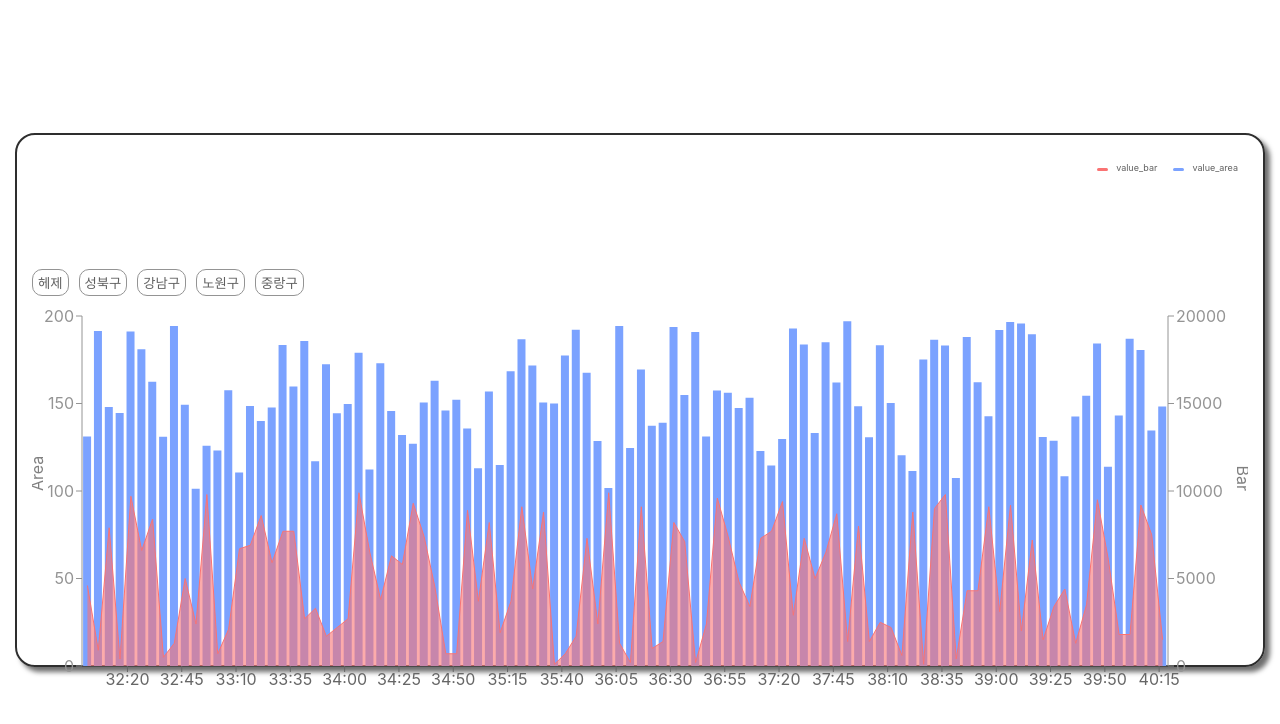
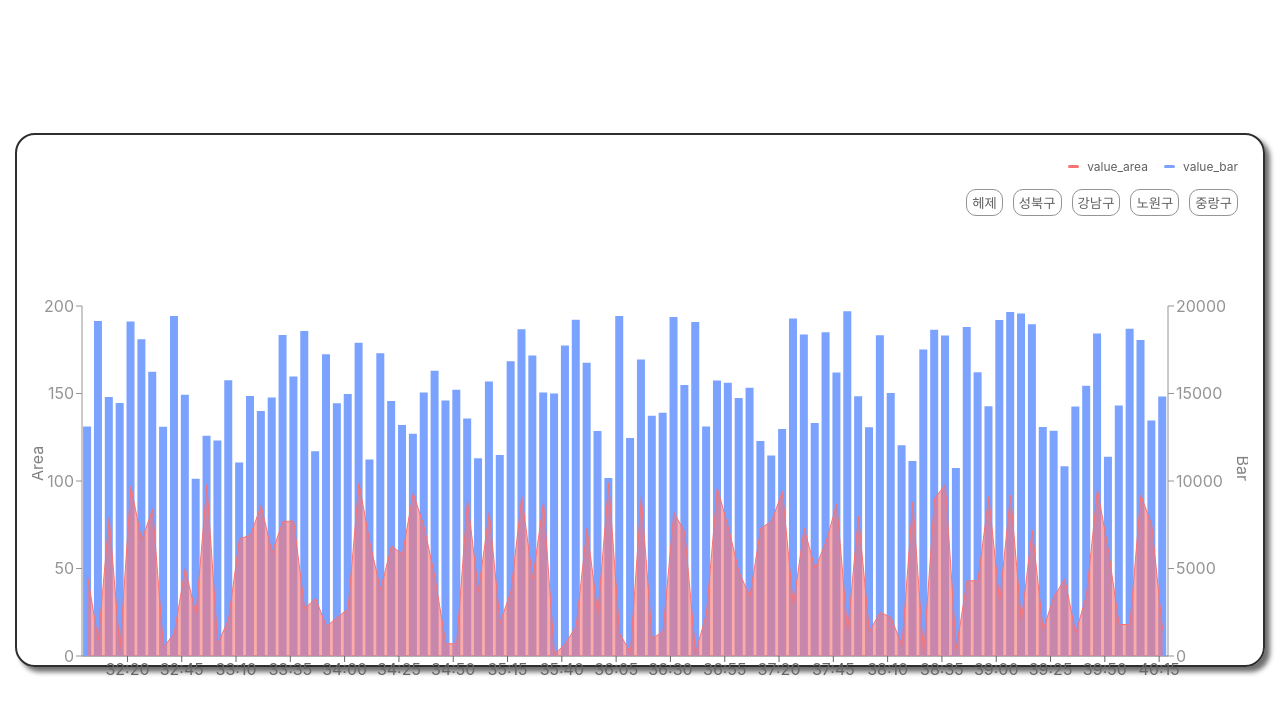
Before and after one commit to plou102/pre-onboarding-12th-4, a React (Create React App) app: page / in a window 1280 px wide. Shown: the top 724 px of the page. Built offline with nearby package versions, Linux system fonts and the light colour scheme.

Commit message:
Feat: bar 필터링 구현

```diff
--- a/src/pages/Main.tsx
+++ b/src/pages/Main.tsx
@@ -1,6 +1,15 @@
 import { Response } from '@/types';
 import React, { useEffect, useState } from 'react';
-import { ComposedChart, Bar, Area, YAxis, XAxis, Tooltip, ResponsiveContainer } from 'recharts';
+import {
+  ComposedChart,
+  Bar,
+  Area,
+  YAxis,
+  XAxis,
+  Tooltip,
+  ResponsiveContainer,
+  Cell,
+} from 'recharts';
 import mock_data from 'src/mock/mock_data.json';
 import { styled } from 'styled-components';
 
@@ -18,6 +27,7 @@ const Main = () => {
   const data = Object.values(response);
   const name = Object.keys(response);
   const [id, setId] = useState<string[]>([]);
+  const [filter, setFilter] = useState('');
 
   useEffect(() => {
     if (index < data.length) {
@@ -50,17 +60,21 @@ const Main = () => {
     return `${min}:${sec}`;
   };
 
+  const filterClick = (item: string) => {
+    setFilter(item);
+  };
+
   return (
     <MainContent>
       <Parameter>
-        <span className="red">value_bar</span>
-        <span className="blue">value_area</span>
+        <span className="red">value_area</span>
+        <span className="blue">value_bar</span>
       </Parameter>
 
       <FilterContent>
-        <FilterBtn>헤제</FilterBtn>
+        <FilterBtn onClick={() => filterClick('')}>헤제</FilterBtn>
         {id.map(item => {
-          return <FilterBtn>{item}</FilterBtn>;
+          return <FilterBtn onClick={() => filterClick(item)}>{item}</FilterBtn>;
         })}
       </FilterContent>
 
@@ -97,9 +111,16 @@ const Main = () => {
           />
 
           <Tooltip />
-
-          <Bar yAxisId="right" dataKey="value_bar" fill="#7ba2ff" />
-          <Area yAxisId="left" dataKey="value_area" stroke="#fa7373" fill="#fa7373" />
+          <Bar yAxisId="right" dataKey="value_bar" fill="#7ba2ff">
+            {data.map((item, index) => (
+              <Cell
+                cursor="pointer"
+                fill={filter === item.id ? '#949494' : '#7ba2ff'}
+                key={`cell-${index}`}
+              />
+            ))}
+          </Bar>
+          <Area yAxisId="left" dataKey="value_area" id="id" stroke="#fa7373" fill="#fa7373" />
         </ComposedChart>
       </ResponsiveContainer>
 
@@ -146,11 +167,10 @@ const MainContent = styled.div`
 const Parameter = styled.div`
   text-align: right;
   padding: 10px 0 14px 0;
-  margin-bottom: 80px;
 
   span {
     position: relative;
-    font-size: 9px;
+    font-size: 12px;
     color: #606060;
     line-height: 13px;
     padding: 0 10px 0 25px;
@@ -178,7 +198,10 @@ const Parameter = styled.div`
 
 const FilterContent = styled.div`
   display: flex;
+  justify-content: end;
   gap: 10px;
+
+  margin: 0 10px 70px 0;
 `;
 
 const FilterBtn = styled.button`
```
